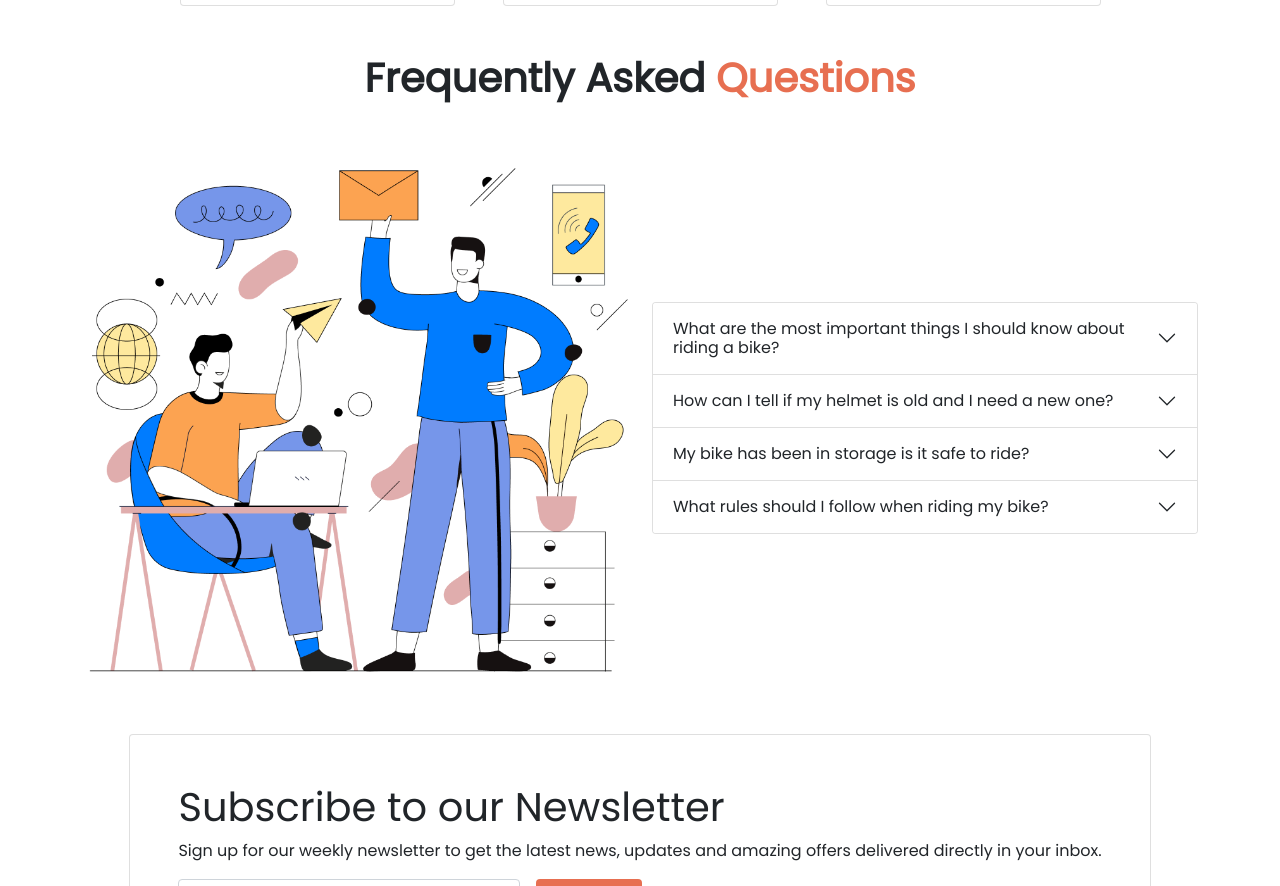
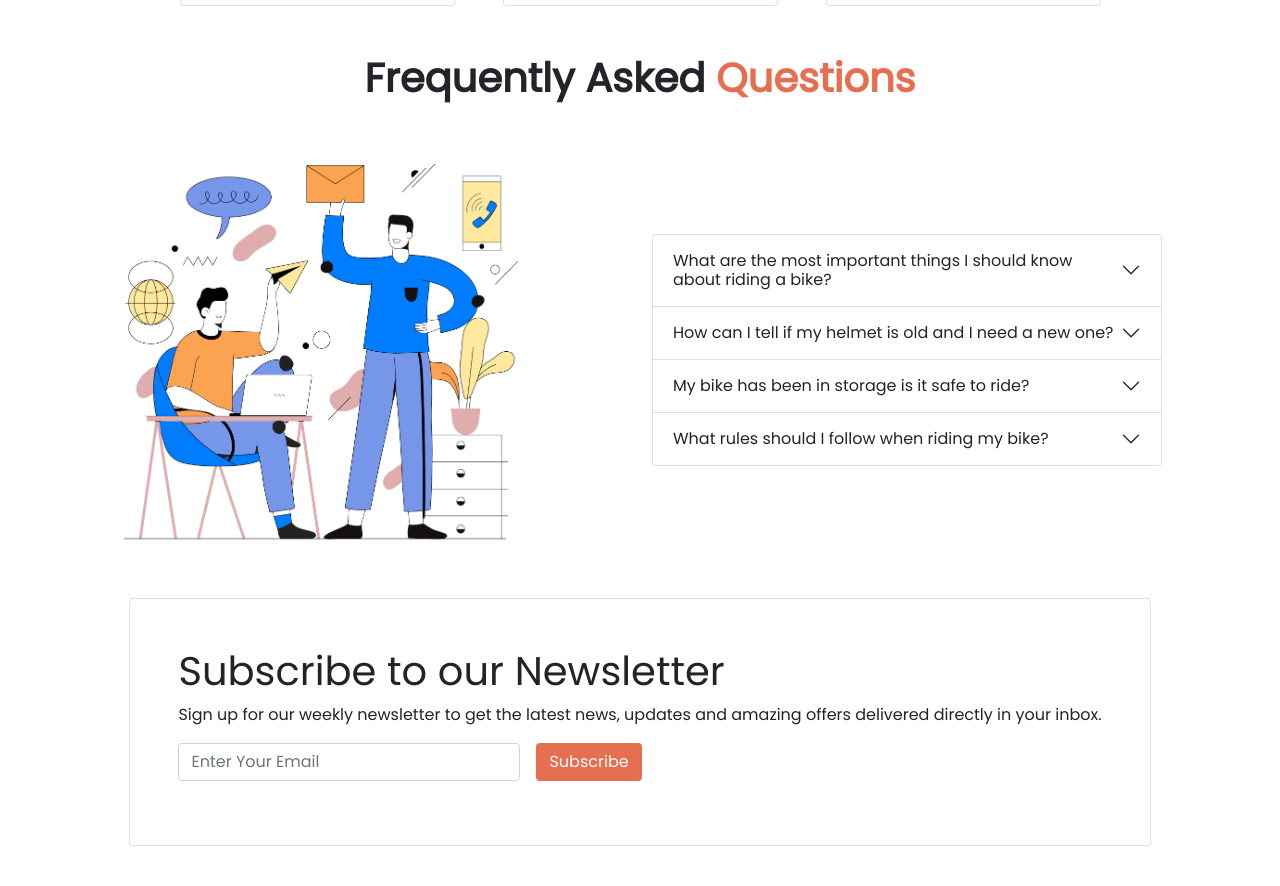
Before and after one commit to nssiyam/Honda-Web-Bootstrap, a plain HTML site: page index.html in a window 1280 px wide. Shown: the part 2138-3024 px from the top of the page. Drawn offline with nearby package versions, Linux system fonts and the light colour scheme.

Commit message:
finalized

```diff
--- a/index.html
+++ b/index.html
@@ -211,11 +211,11 @@
         </section>
 
         <!-- FAQ section -->
-        <section class="container my-5">
+        <section class="container my-5 px-5">
             <h1 class="text-center fw-bold mb-5">Frequently Asked <span class="honda-text">Questions</span></h1>
             <div class="row row-cols-1 row-cols-md-2 justify-content-center align-items-center">
                 <div class="col">
-                    <img class="img-fluid" src="images/faq.png" alt="">
+                    <img class="img-fluid " style="width: 400px; height: 400px;" src="images/faq.png" alt="">
                 </div>
                 <div class="col">
                     <!-- accordion -->
```
